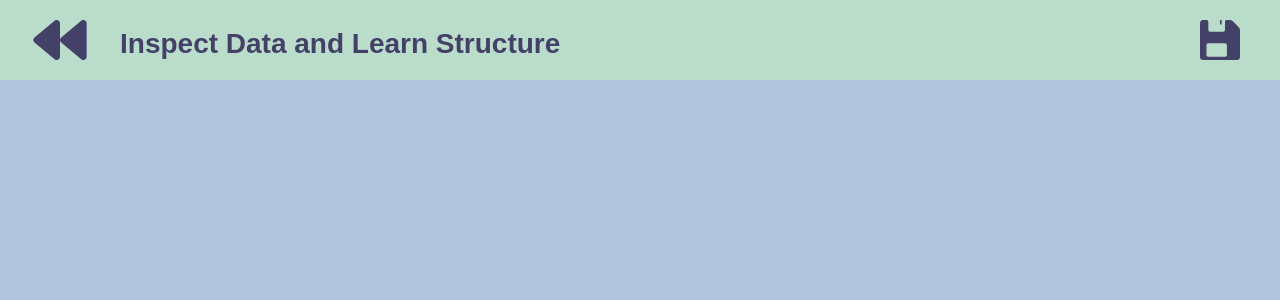
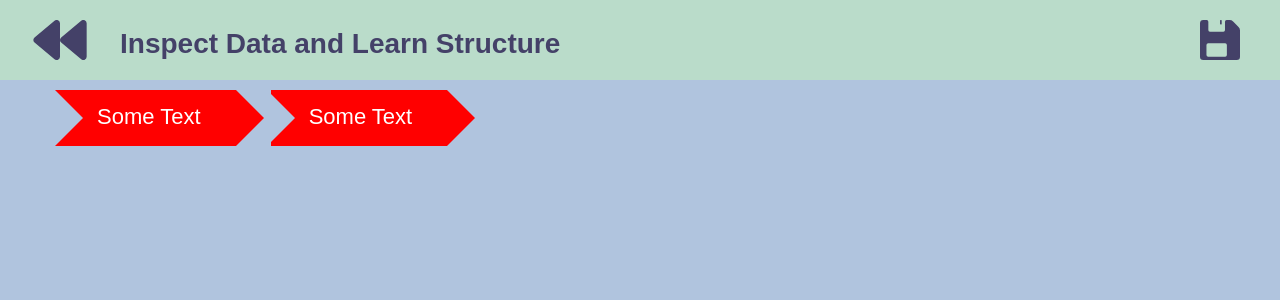
Before and after one commit to JulianeMu/BN_development_validation, a Flask app: template templates/inspect_data_learn_model.html in a window 1280 px wide. Shown: the top 300 px of the page. Run offline with Flask 2, Linux system fonts and the light colour scheme; the template is opened without the code that fills it, so the values that code supplies are empty.

Commit message:
creating arrows with css

```diff
--- a/templates/inspect_data_learn_model.html
+++ b/templates/inspect_data_learn_model.html
@@ -46,8 +46,11 @@
             <div class="save_button"></div>
         </div>
 
+
         <div class="main_content" id="main_content">
             <div class="content">
+                <div class="text"><span class="arrow_left"></span>Some Text<span class="arrow_right"></span></div>
+                <div class="text"><span class="arrow_left"></span>Some Text<span class="arrow_right"></span></div>
             </div>
         </div>
         <div class="footer" id="footer">
--- a/templates/style.css
+++ b/templates/style.css
@@ -159,3 +159,51 @@ body{
     max-height: 500px;
     overflow-y:scroll;
 }
+
+.text {
+    margin-top: 10px;
+    margin-left: 25px;
+    background-color:#ff0000;
+    color:#fff;
+    display:inline-block;
+}
+.arrow_right {
+    border-style: dashed;
+    border-color: transparent;
+    border-width: 0.20em;
+    display: -moz-inline-box;
+    display: inline-block;
+    /* Use font-size to control the size of the arrow. */
+    font-size: 140px;
+    height: 0;
+    line-height: 0;
+    position: relative;
+    vertical-align: middle;
+    width: 0;
+    background-color: var(--main-background-color);
+    border-left-width: 0.2em;
+    border-right-width: 0.05em;
+    border-left-style: solid;
+    border-left-color: #ff0000;
+    left:0.25em;
+}
+
+.arrow_left{
+    border-style: dashed;
+    border-color: transparent;
+    border-width: 0.20em;
+    display: -moz-inline-box;
+    display: inline-block;
+    /* Use font-size to control the size of the arrow. */
+    font-size: 140px;
+    height: 0;
+    line-height: 0;
+    vertical-align: middle;
+    width: 0;
+    background-color: #ff0000;
+    border-left-width: 0.2em;
+    border-right-width: 0.1em;
+    border-left-style: solid;
+    border-left-color: var(--main-background-color);
+    z-index: 40;
+}
```
